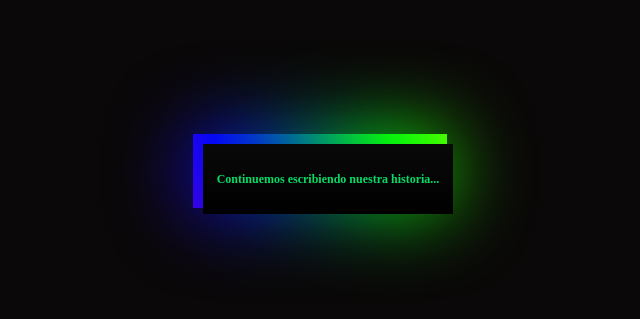
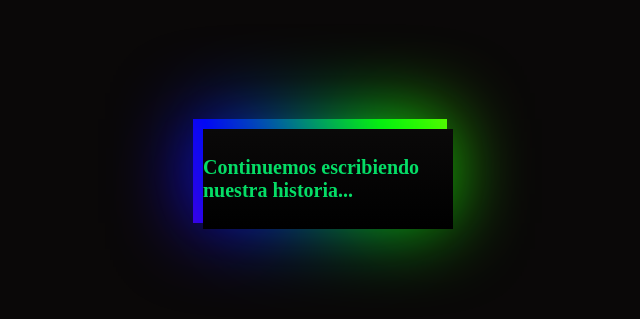
Before and after one commit to AliRodolfo/paginaAli, a plain HTML site: page index.html in a window 1280 px wide. Shown: the part 221-540 px from the top of the page, without its empty margins (312-952 px from the left). Drawn offline with Linux system fonts and the light colour scheme.

Commit message:
Update estilos.css

```diff
--- a/estilos.css
+++ b/estilos.css
@@ -19,10 +19,10 @@
     align-items: center;
     color: rgb(5, 221, 102);
     position: relative;
-    font-size: 12px;
+    font-size: 20px;
     font-weight: bold;
     width: 250px;
-    height: 70px;
+    height: 100px;
     background: linear-gradient(0deg,#000,#0a0909);
  }
 body{
```
